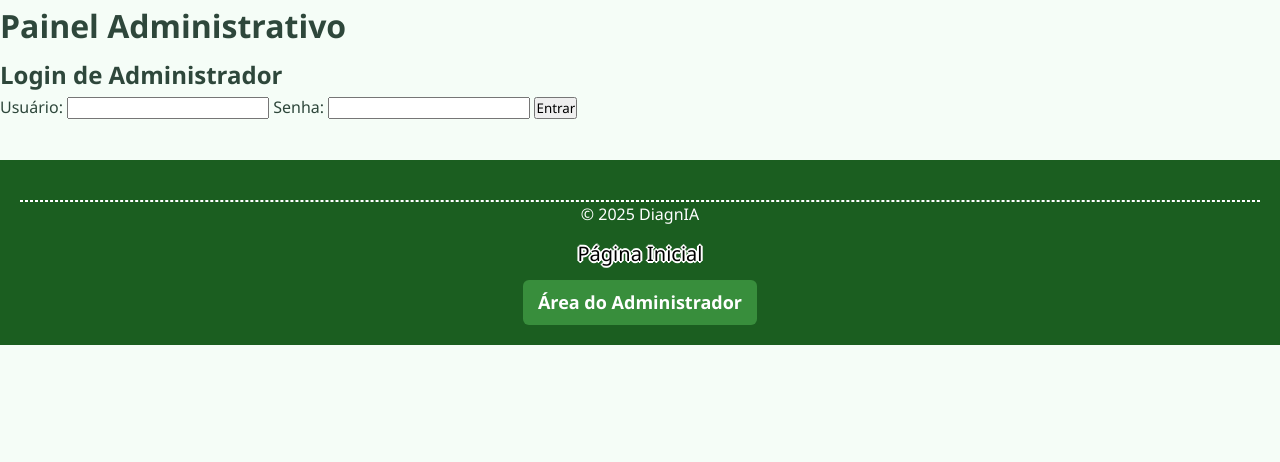
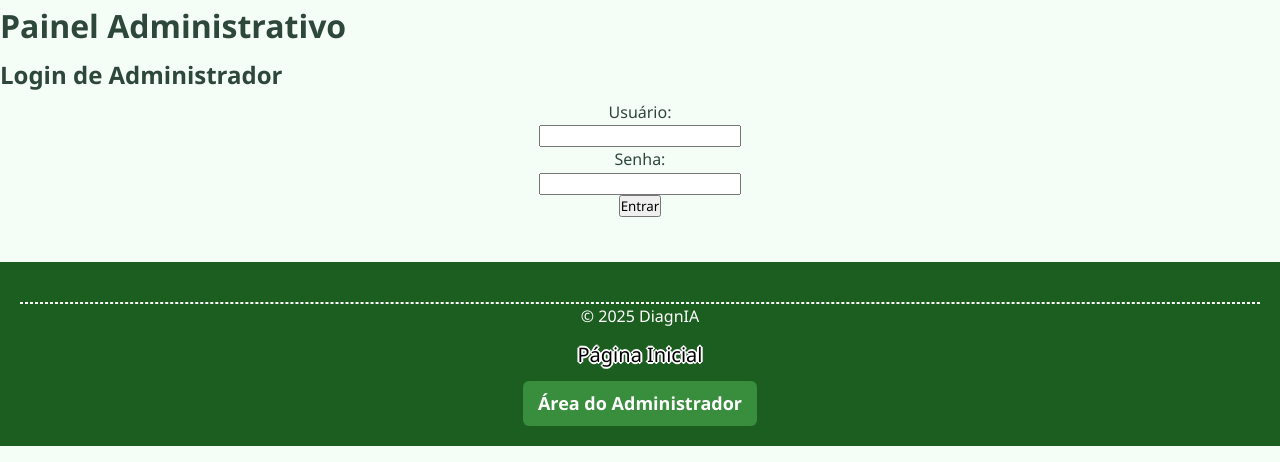
Before and after one commit to BrunoReis136/diagnia, a Flask app: page /admin in a window 1280 px wide. Shown: the part 130-592 px from the top of the page. Run offline with Flask 3, Linux system fonts and the light colour scheme.

Commit message:
Update style.css

```diff
--- a/static/css/style.css
+++ b/static/css/style.css
@@ -195,7 +195,12 @@ footer a:hover {
   margin-top:5px;
 }
 
-
+.admin-container form{
+  display:flex;
+  flex-direction:column;
+  align-items:center;
+  padding:5px;
+}
 
 
 
```
